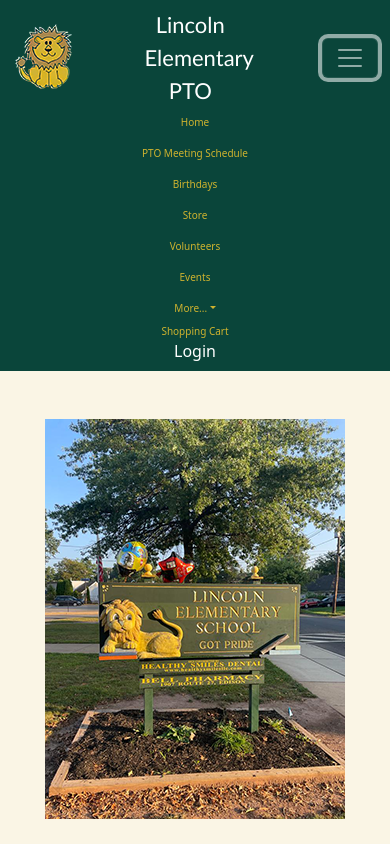
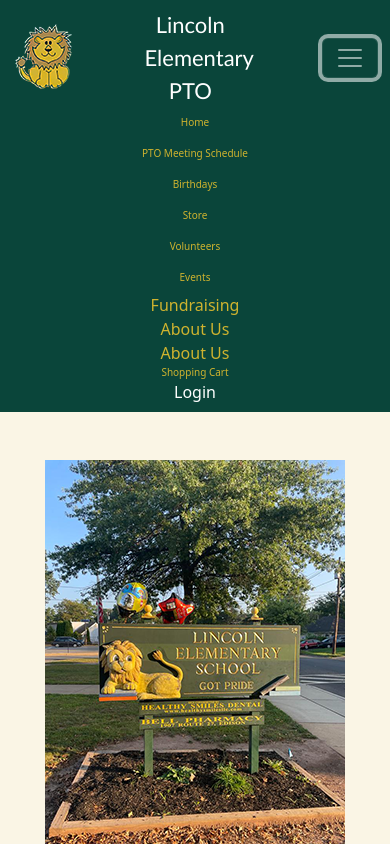
Before and after one commit to tg1489/lincoln-pto, a React (Vite) app in the folder client/: page / in a window 390 px wide. Both pictures are taken after a click on the button 350 px from the left and 57 px from the top of the page. Shown: the top 844 px of the page. Built offline with nearby package versions, Linux system fonts and the light colour scheme; a web font is replaced by a local one.

Commit message:
Fixed mobile size

```diff
--- a/client/src/App.jsx
+++ b/client/src/App.jsx
@@ -12,7 +12,8 @@ function App() {
   // Mobile
   useEffect(() => {
     const handleResize = () => {
-      setIsMobile(window.innerWidth <= 575.99);
+      setIsMobile(window.innerWidth <= 991.99);
+      // 575.99 (original)
     };
 
     handleResize();
--- a/client/src/components/Header.jsx
+++ b/client/src/components/Header.jsx
@@ -79,8 +79,36 @@ export default function Header({ isMobile }) {
               </a>
             </li>
             {/* More... Dropdown */}
+            {/* 991.33px */}
+            {isMobile ? (
+              <>
+                {' '}
+                <li className='nav-item'>
+                  {' '}
+                  <a className='dropdown-item' href='#'>
+                    Fundraising
+                  </a>
+                </li>
+                <li className='nav-item'>
+                  {' '}
+                  <a className='dropdown-item' href='#'>
+                    About Us
+                  </a>
+                </li>
+                <li className='nav-item'>
+                  {' '}
+                  <a className='dropdown-item' href='#'>
+                    About Us
+                  </a>
+                </li>
+              </>
+            ) : (
+              <>
+                {' '}
                 <li
-              className={`nav-item dropdown ${isDropdownOpen ? 'show' : ''}`}
+                  className={`nav-item dropdown ${
+                    isDropdownOpen ? 'show' : ''
+                  }`}
                   onMouseEnter={handleHover}
                   onMouseLeave={handleLeave}
                 >
@@ -108,6 +136,8 @@ export default function Header({ isMobile }) {
                     </a>
                   </div>
                 </li>
+              </>
+            )}
           </ul>
           {/* Shopping Cart */}
           {isMobile ? (
--- a/client/src/index.css
+++ b/client/src/index.css
@@ -123,5 +123,3 @@ button:focus-visible {
     font-size: 10px;
   }
 }
-
-/* 576px */
```
Lines whose indentation alone changed are shown as unchanged.
